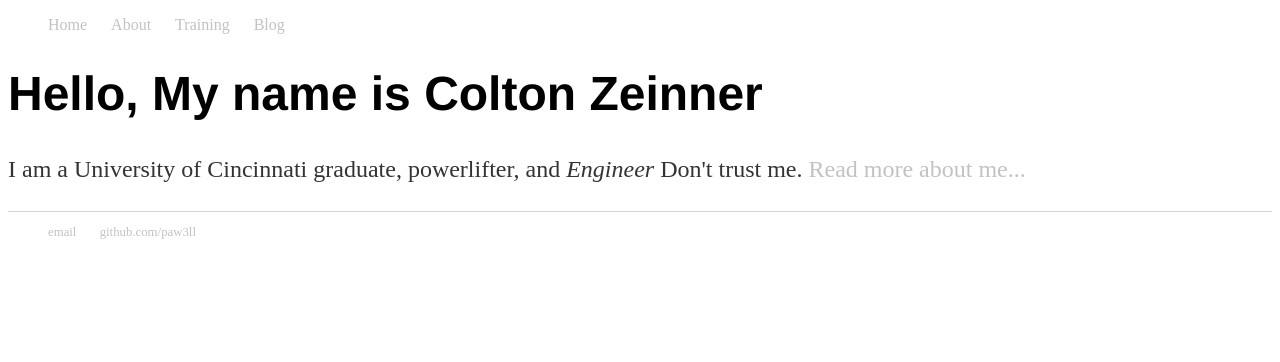
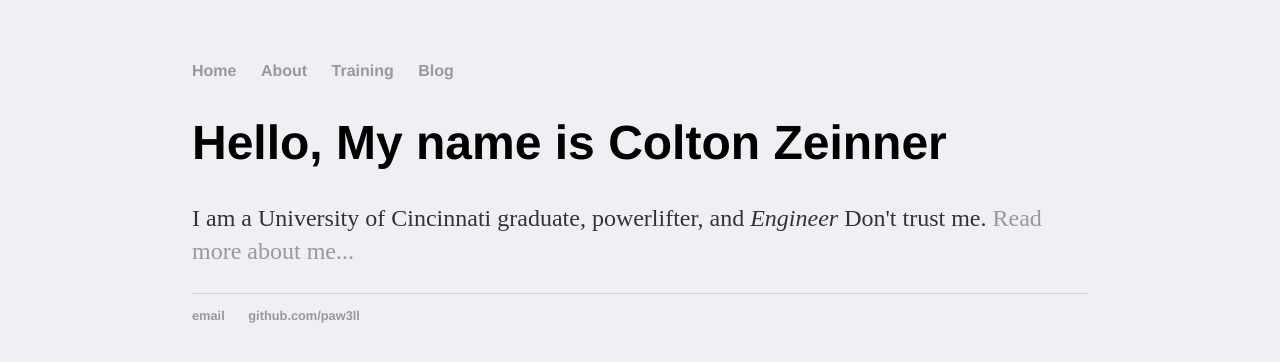
Before and after one commit to paw3ll/paw3ll.github.io, a Jekyll site: the page built from index.html, in a window 1280 px wide. Shown: the top 362 px of the page. Built offline with Jekyll 4.4.1, drawn with Linux system fonts in a browser that asks for light colours.

Commit message:
Update main.css

```diff
--- a/css/main.css
+++ b/css/main.css
@@ -1,60 +1,29 @@
-body
-    background-color: #eff0f3
-    margin: 60px auto;
-    width: 70%;
-}
+body { background-color:#eff0f3; margin: 60px auto; width: 70%; }
 
-nav ul, footer ul
-{
-    font-family:'Helvetica', 'Arial', 'Sans-Serif';
-    padding: 0px;
-    list-style: none;
-    font-weight: bold;
-}
+a { text-decoration: none; color: #999; }
+a:hover { text-decoration: underline; }
 
-nav ul li, footer ul li
-{
-    display: inline;
-    margin-right: 20px;
-}
+p, ul { font-size: 1.5em; line-height: 1.4em; color: #333; }
 
-a
-{
-    text-decoration: none;
-    color: #9999;
-}
+h1, h2, h3, h4 { font-family: 'Helvetica', 'Arial', 'Sans-Serif'; }
+h1 { font-size: 3em;  }
+h2 { font-size: 2.7em; }
+h3 { font-size: 2.3em; }
+h4 { font-size: 1.9em; }
 
-a:hover
-{
-    text-decoration: underline;
-}
+nav ul, footer ul { font-size: 1em; font-family: 'Helvetica', 'Arial', 'Sans-Serif'; padding: 0px; list-style: none; font-weight: bold; }
+nav ul li, footer ul li { display: inline; margin-right: 20px; }
 
-h1
-{
-    font-size: 3em;
-    font-family:'Helvetica', 'Arial', 'Sans-Serif';
-}
+footer { border-top: 1px solid #d5d5d5; font-size: .8em; }
 
-p
-{
-    font-size: 1.5em;
-    line-height: 1.4em;
-    color: #333;
-}
+/* Blog */
+ul.posts { margin: 20px auto 40px; font-size: 1.5em; }
+ul.posts li { list-style: none; }
 
-footer
-{
-    border-top: 1px solid #d5d5d5;
-    font-size: .8em;
-}
-
-ul.posts
-{
-    margin: 20px auto 40px;
-    font-size: 1.5em;
-}
-
-ul.posts li
-{
-    list-style: none;
-}
+/* CV */
+.cv { margin: 0px 0px 60px; }
+.cv h1 { font-size: 3em; }
+.cv h2 { font-size: 2em; }
+.cv address, .cv .download { font-family: 'Helvetica', 'Arial', 'Sans-Serif'; }
+.cv address, .cv p { font-size: 1.2em; }
+.cv .download { float: right; font-size: .8em; text-transform: uppercase; }
```
